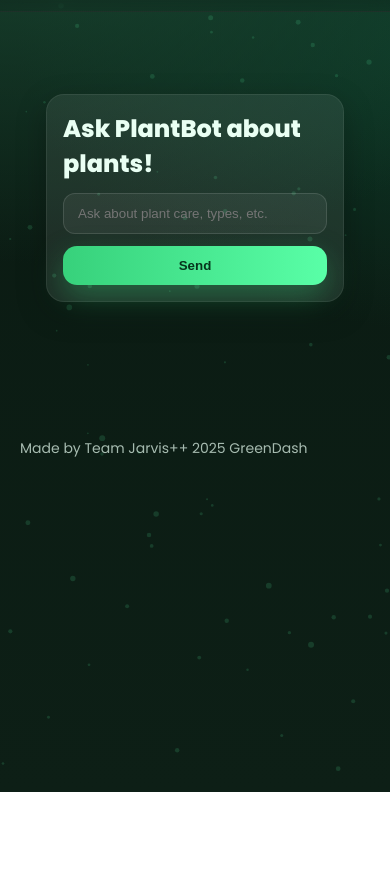
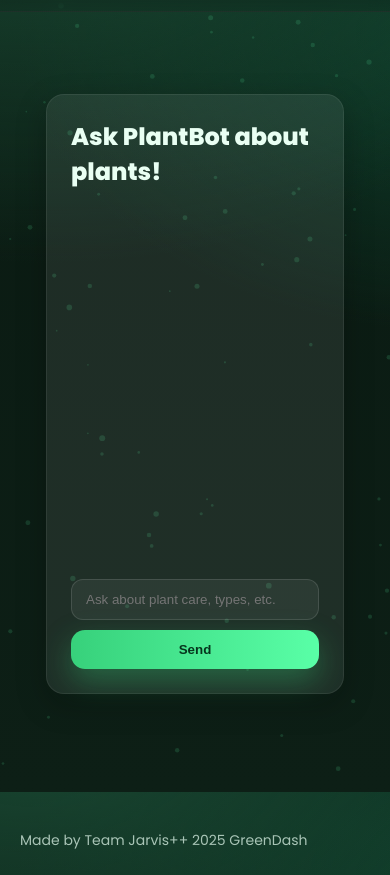
Before and after one commit to Adi-Saha-07/PlantMade, a plain HTML site: page index.html in a window 390 px wide. Both pictures are taken after a click on the button "Ask PlantBot". Shown: the part 52-927 px from the top of the page. Before the commit the page ends 844 px from the top, so only its background shows below. Drawn offline with Linux system fonts and the light colour scheme.

Commit message:
Update styles.css

```diff
--- a/styles.css
+++ b/styles.css
@@ -46,7 +46,7 @@ main{max-width:1100px; margin:0 auto; padding:32px 20px}
 .hero-copy h1{font-size:48px; line-height:1.05; margin:0 0 10px}
 .hero-copy .stroke{background: linear-gradient(90deg,var(--brand), var(--brand-2)); -webkit-background-clip:text; background-clip:text; color:transparent}
 .hero-copy p{opacity:0.85; margin:8px 0 18px}
-.cta{display:flex; gap:12px; margin-bottom:14px}
+.cta-buttons{display:flex; gap:12px; margin-bottom:14px; flex-wrap:wrap;} /* Added flex-wrap for mobile */
 .badges{display:flex; gap:12px; list-style:none; padding:0; margin:0; flex-wrap:wrap}
 .badges li{padding:6px 10px; border-radius:999px; background:var(--glass); border:1px solid rgba(255,255,255,0.07); font-size:12px}
 
@@ -174,6 +174,9 @@ main{max-width:1100px; margin:0 auto; padding:32px 20px}
   .menu-toggle {
     display: block;
   }
+  .cta-buttons {
+    justify-content: center; /* Center buttons on mobile */
+  }
 }
 /* ✅ Extra responsive fixes for mobile screens */
 @media (max-width: 768px) {
@@ -231,4 +234,103 @@ main{max-width:1100px; margin:0 auto; padding:32px 20px}
   section {
     padding: 40px 16px;
   }
+
+  .cta-buttons {
+    flex-direction: column; /* Stack buttons vertically on very small screens */
+    gap: 10px;
+  }
+
+  /* Gemini Chat mobile specific styles */
+  .gemini-chat-form {
+    height: 70vh; /* Make chat box taller on small screens */
+    padding: 16px;
+  }
+
+  .gemini-chat-box {
+    margin-bottom: 15px;
+  }
+
+  .gemini-input-container {
+    flex-direction: column; /* Stack input and button vertically */
+    gap: 8px;
+  }
+
+  .gemini-input-container input {
+    width: 100%;
+  }
+
+  .gemini-input-container .btn {
+    width: 100%;
+  }
 }
+
+/* New Gemini Chat Styles */
+.gemini-chat-form {
+  display: flex;
+  flex-direction: column;
+  height: 600px;
+  justify-content: space-between;
+  padding: 24px;
+}
+
+.gemini-chat-box {
+  flex: 1;
+  overflow-y: auto;
+  padding-right: 10px;
+  margin-bottom: 20px;
+  display: flex;
+  flex-direction: column;
+  gap: 12px;
+  scroll-behavior: smooth;
+}
+
+.chat-message {
+  padding: 10px 15px;
+  border-radius: 18px;
+  max-width: 80%;
+  word-wrap: break-word;
+}
+
+.chat-message.user {
+  background: var(--brand);
+  color: #0d1f16;
+  align-self: flex-end;
+  border-bottom-right-radius: 4px;
+}
+
+.chat-message.gemini {
+  background: var(--glass);
+  color: var(--fg);
+  align-self: flex-start;
+  border-bottom-left-radius: 4px;
+}
+
+.gemini-input-container {
+  display: flex;
+  gap: 10px;
+  align-items: center;
+}
+
+.gemini-input-container input {
+  flex: 1;
+  margin-bottom: 0;
+}
+
+.typing-indicator {
+  align-self: flex-start;
+  font-style: italic;
+  opacity: 0.7;
+}
+
+/* Scrollbar for chat box */
+.gemini-chat-box::-webkit-scrollbar {
+  width: 8px;
+}
+.gemini-chat-box::-webkit-scrollbar-track {
+  background: rgba(255, 255, 255, 0.05);
+  border-radius: 10px;
+}
+.gemini-chat-box::-webkit-scrollbar-thumb {
+  background: rgba(255, 255, 255, 0.2);
+  border-radius: 10px;
+}
```
